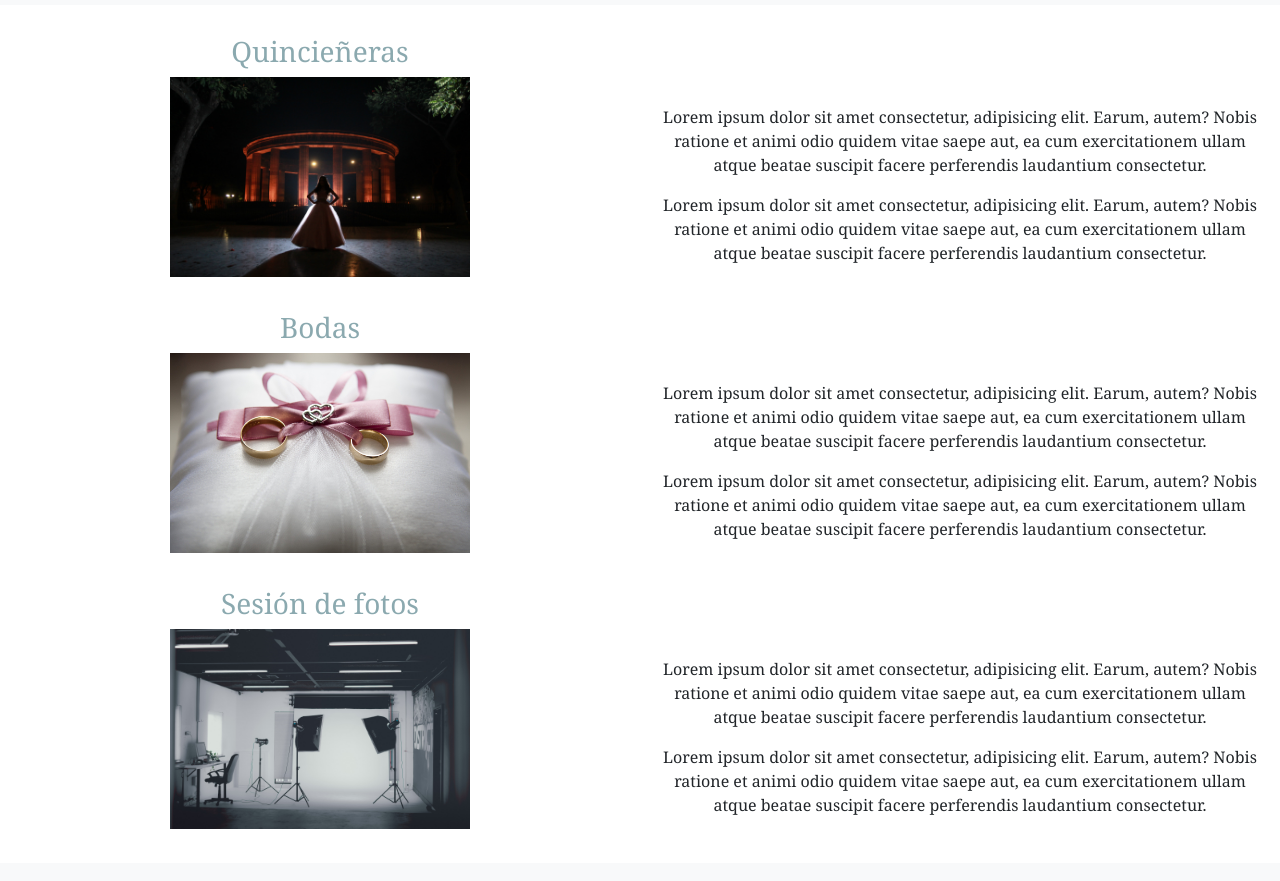
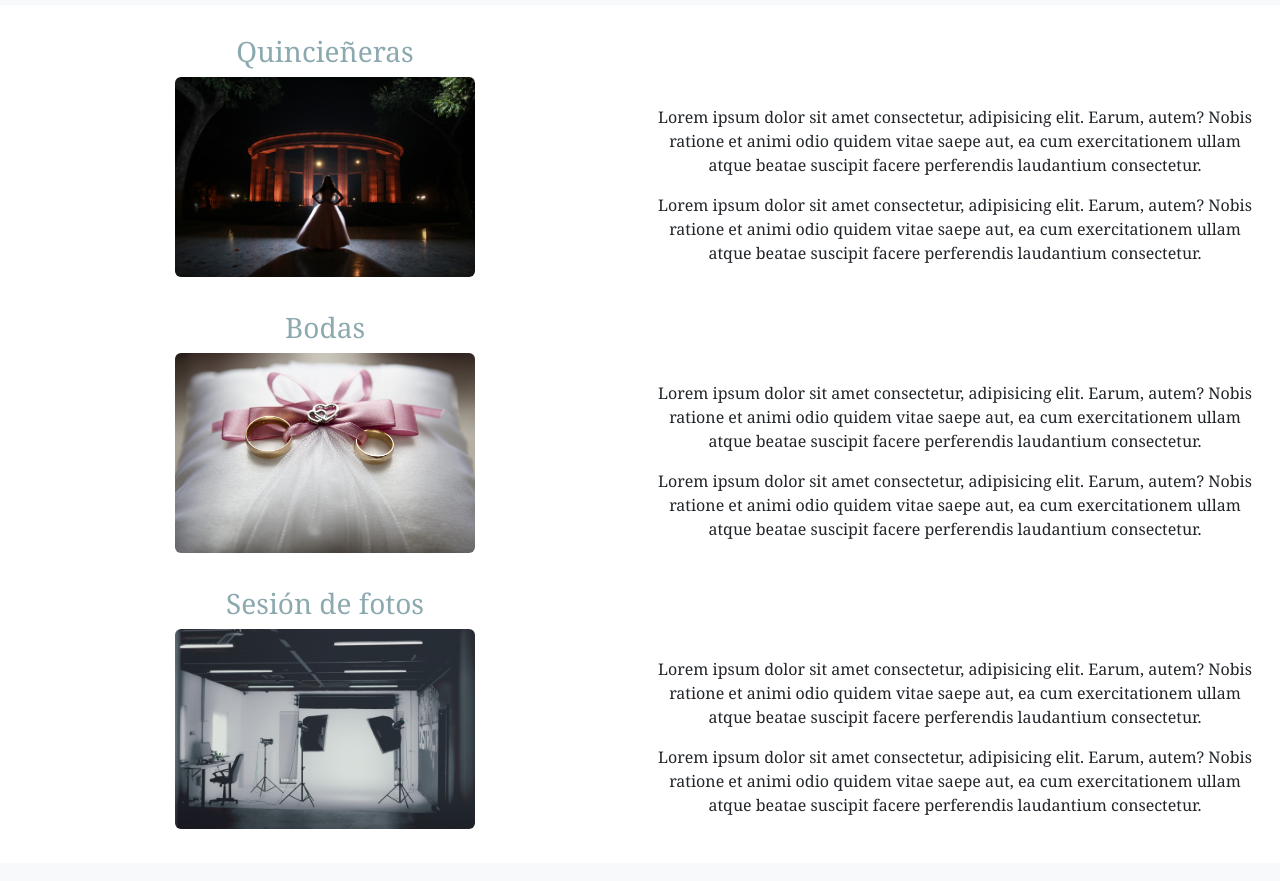
Before and after one commit to ecallegaris/PreEntrega3CallegarisEmanuel, a website: page pages/blog.html in a window 1280 px wide. Shown: the part 71-952 px from the top of the page. Drawn offline with nearby package versions, Linux system fonts and the light colour scheme.

Commit message:
pagina BLOG
Se agregó en el scss margin-left: 10px;
margin-right: 10px; en el contenedor .body_blog

```diff
--- a/pages/blog.html
+++ b/pages/blog.html
@@ -73,7 +73,7 @@
                 <div class="row">
                     <div class="col-lg-6 col-xs-12">
                         <h3>Quincieñeras</h3>
-                        <img src="../images/quinceañera (optimized).jpg" alt="">
+                        <img src="../images/quinceañera (optimized).jpg" class="rounded" alt="">
                     </div>
                     <div class="col-lg-6 col-xs-12">
                         <div class="justify-text">
@@ -87,7 +87,7 @@
                 <div class="row">
                     <div class="col-lg-6 col-xs-12">
                         <h3>Bodas</h3>
-                        <img src="../images/boda (optimized).jpg" alt="">
+                        <img src="../images/boda (optimized).jpg" class="rounded" alt="">
                     </div>
                     <div class="col-lg-6 col-xs-12">
                         <div class="justify-text">
@@ -101,7 +101,7 @@
                 <div class="row">
                     <div class="col-lg-6 col-xs-12">
                         <h3>Sesión de fotos</h3>
-                        <img src="../images/estudio-fotografico (optimized).jpg" alt="">
+                        <img src="../images/estudio-fotografico (optimized).jpg" class="rounded" alt="">
                     </div>
                     <div class="col-lg-6 col-xs-12">
                         <div class="justify-text">
--- a/scss/styles.scss
+++ b/scss/styles.scss
@@ -118,6 +118,8 @@ $color-navbar: transparent;
 	font-family: Georgia, 'Times New Roman', Times, serif;
 	margin-top: 30px;
 	margin-bottom: 30px;
+	margin-left: 10px;
+	margin-right: 10px;
 		img{
 			max-width: 300px;
 			max-height: 300px;
```
Also changed, not shown: pages/acercade.html (+1 -1 lines), css/styles.css, 1 other file.
